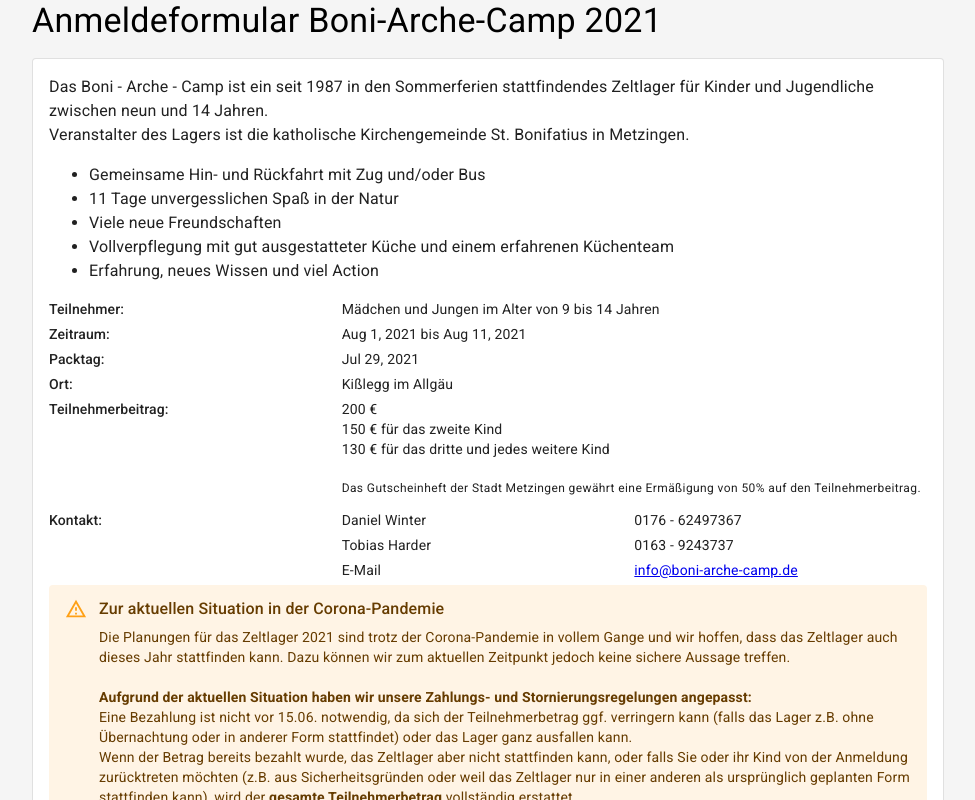
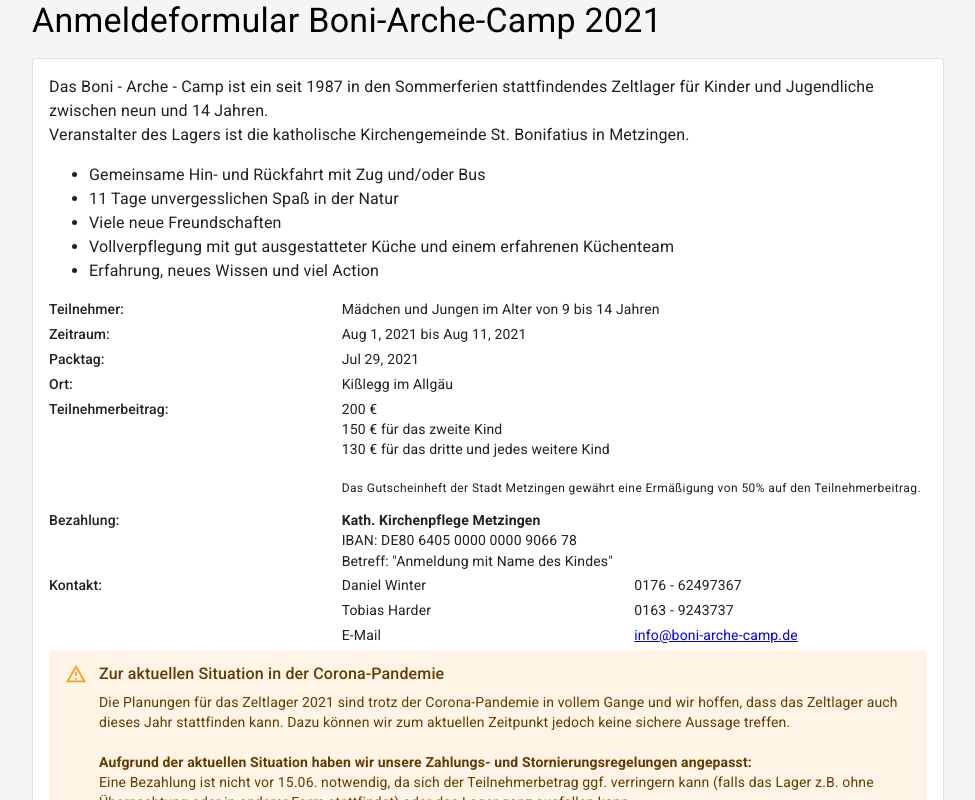
Before and after one commit to Fensterbank/camp-registration, a React (Create React App) app in the folder registration-ui/: page / in a window 1280 px wide. Shown: the top 800 px of the page, without its empty margins (152-1127 px from the left). Built offline with nearby package versions, Linux system fonts and the light colour scheme.

Commit message:
show payment info on landing page

```diff
--- a/registration-ui/src/Information.tsx
+++ b/registration-ui/src/Information.tsx
@@ -68,6 +68,16 @@
           {config.pricing.suffix && <Typography variant="caption" component="p" className="mg-bottom"><br />{config.pricing.suffix}</Typography>}
         </Grid>
         <Grid item xs={12} md={4}>
+          <Typography variant="subtitle2">Bezahlung:</Typography>
+        </Grid>
+        <Grid item xs={12} md={8}>
+          <Typography variant="body2" gutterBottom>
+            <b>{config.payment.name}</b><br />
+            IBAN: {config.payment.iban}<br />
+            Betreff: "Anmeldung mit Name des Kindes"
+          </Typography>
+        </Grid>
+        <Grid item xs={12} md={4}>
           <Typography variant="subtitle2">Kontakt:</Typography>
         </Grid>
         <Grid item xs={12} md={8}>
```
